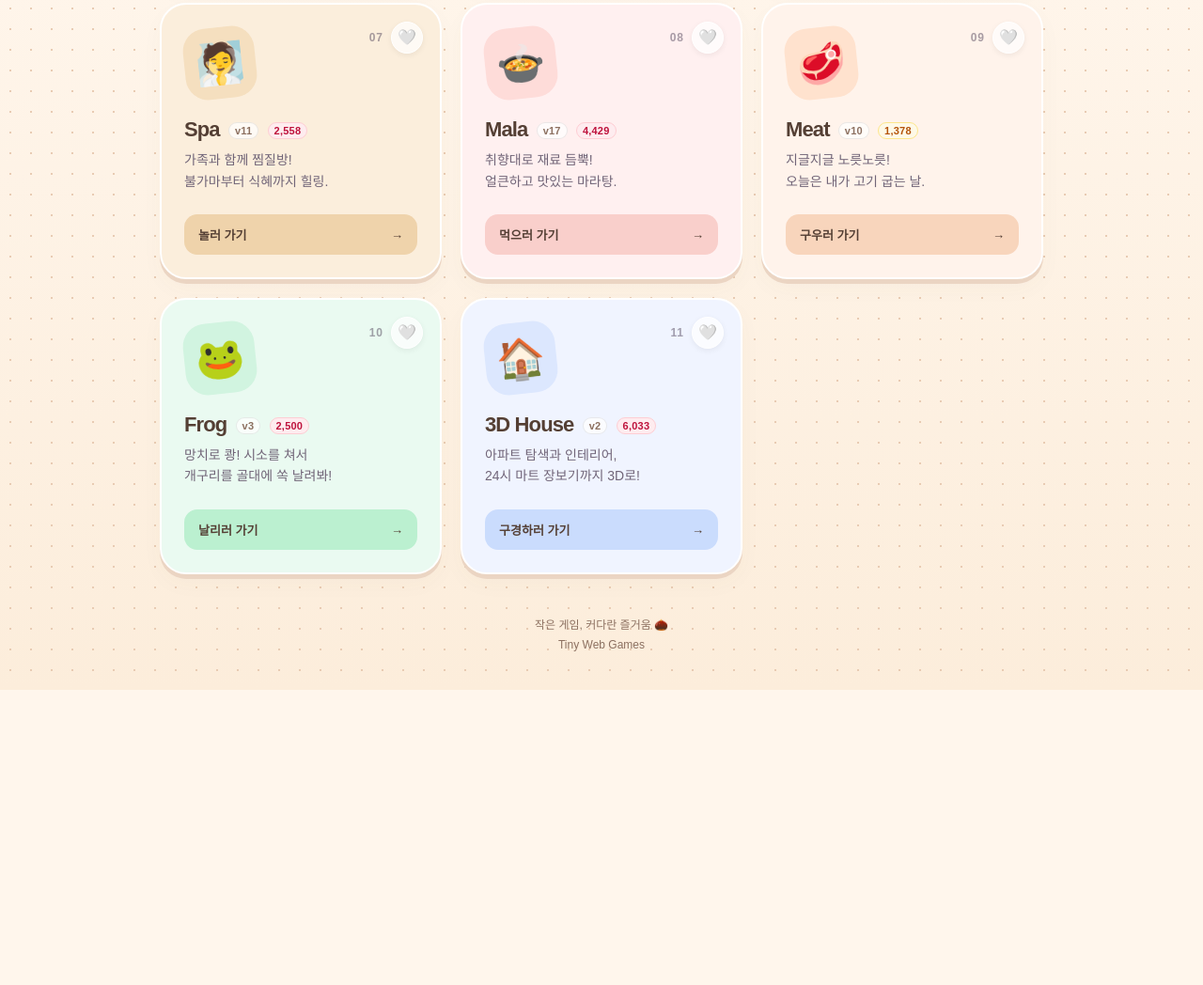
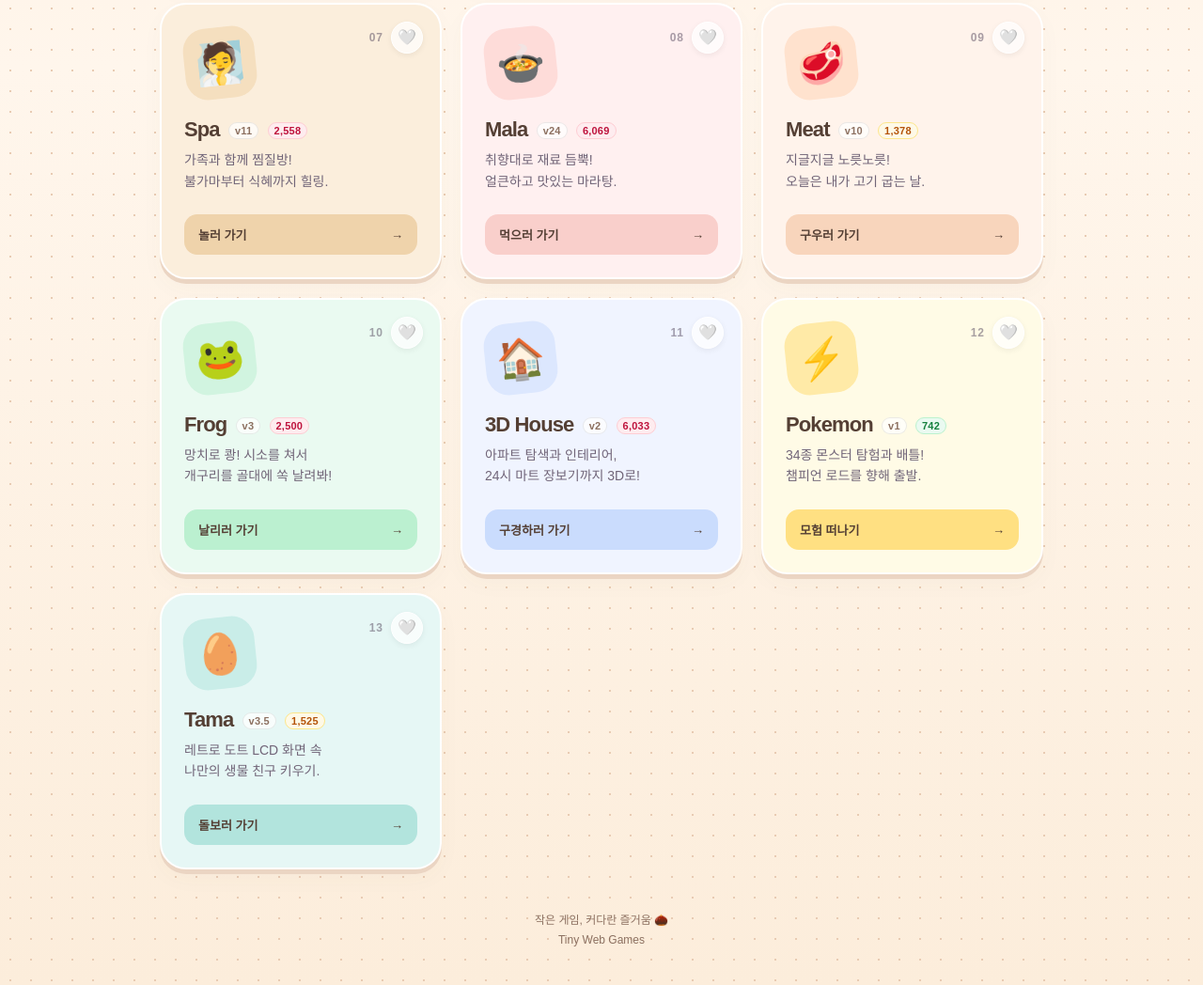
Before and after one commit to bhseol15/tiny-web-games, a plain HTML site: page index.html in a window 1280 px wide. Shown: the part 1124-2172 px from the top of the page at 94% size. Before the commit the page ends 1858 px from the top, so only its background shows below. Drawn offline with Linux system fonts and the light colour scheme.

Commit message:
feat(index): 포켓몬(v1) 및 다마고치(v3.5) 카드 추가, 마라탕 v24 최신화 (총 13개 게임)

```diff
--- a/index.html
+++ b/index.html
@@ -519,6 +519,18 @@
       --button-bg: #cadcfd;
     }
 
+    .pokemon {
+      --card-bg: #fffbe6;
+      --icon-bg: #ffeaa7;
+      --button-bg: #ffe082;
+    }
+
+    .tama {
+      --card-bg: #e6f7f5;
+      --icon-bg: #c9ede8;
+      --button-bg: #b2e4dd;
+    }
+
     footer {
       margin-top: 44px;
       text-align: center;
@@ -661,7 +673,7 @@
         <h2 id="games-heading">오늘은 뭐 하고 놀까? ✨</h2>
         <div class="heading-meta">
           <span class="count" id="liked-count" hidden>❤️ 0</span>
-          <span class="count">11 GAMES</span>
+          <span class="count">13 GAMES</span>
         </div>
       </div>
 
@@ -764,13 +776,13 @@
           </span>
         </a>
 
-        <a class="game-card mala" data-game-id="mala" data-order="8" href="./mala/mala-v17.html">
+        <a class="game-card mala" data-game-id="mala" data-order="8" href="./mala/mala-v24.html">
           <div class="card-top-right">
             <span class="game-number" aria-hidden="true">08</span>
             <button type="button" class="heart-btn" aria-label="Mala 하트 주기" aria-pressed="false">🤍</button>
           </div>
           <span class="game-icon" aria-hidden="true">🍲</span>
-          <h3>Mala <span class="game-version">v17</span> <span class="game-lines lines-red">4,429</span></h3>
+          <h3>Mala <span class="game-version">v24</span> <span class="game-lines lines-red">6,069</span></h3>
           <p>취향대로 재료 듬뿍!<br>얼큰하고 맛있는 마라탕.</p>
           <span class="play">
             먹으러 가기
@@ -816,6 +828,34 @@
           <p>아파트 탐색과 인테리어,<br>24시 마트 장보기까지 3D로!</p>
           <span class="play">
             구경하러 가기
+            <span aria-hidden="true">→</span>
+          </span>
+        </a>
+
+        <a class="game-card pokemon" data-game-id="pokemon" data-order="12" href="./pokemon/pokemon-v1.html">
+          <div class="card-top-right">
+            <span class="game-number" aria-hidden="true">12</span>
+            <button type="button" class="heart-btn" aria-label="Pokemon 하트 주기" aria-pressed="false">🤍</button>
+          </div>
+          <span class="game-icon" aria-hidden="true">⚡</span>
+          <h3>Pokemon <span class="game-version">v1</span> <span class="game-lines lines-green">742</span></h3>
+          <p>34종 몬스터 탐험과 배틀!<br>챔피언 로드를 향해 출발.</p>
+          <span class="play">
+            모험 떠나기
+            <span aria-hidden="true">→</span>
+          </span>
+        </a>
+
+        <a class="game-card tama" data-game-id="tama" data-order="13" href="./tama/tama-v3.5.html">
+          <div class="card-top-right">
+            <span class="game-number" aria-hidden="true">13</span>
+            <button type="button" class="heart-btn" aria-label="Tama 하트 주기" aria-pressed="false">🤍</button>
+          </div>
+          <span class="game-icon" aria-hidden="true">🥚</span>
+          <h3>Tama <span class="game-version">v3.5</span> <span class="game-lines lines-yellow">1,525</span></h3>
+          <p>레트로 도트 LCD 화면 속<br>나만의 생물 친구 키우기.</p>
+          <span class="play">
+            돌보러 가기
             <span aria-hidden="true">→</span>
           </span>
         </a>
```
